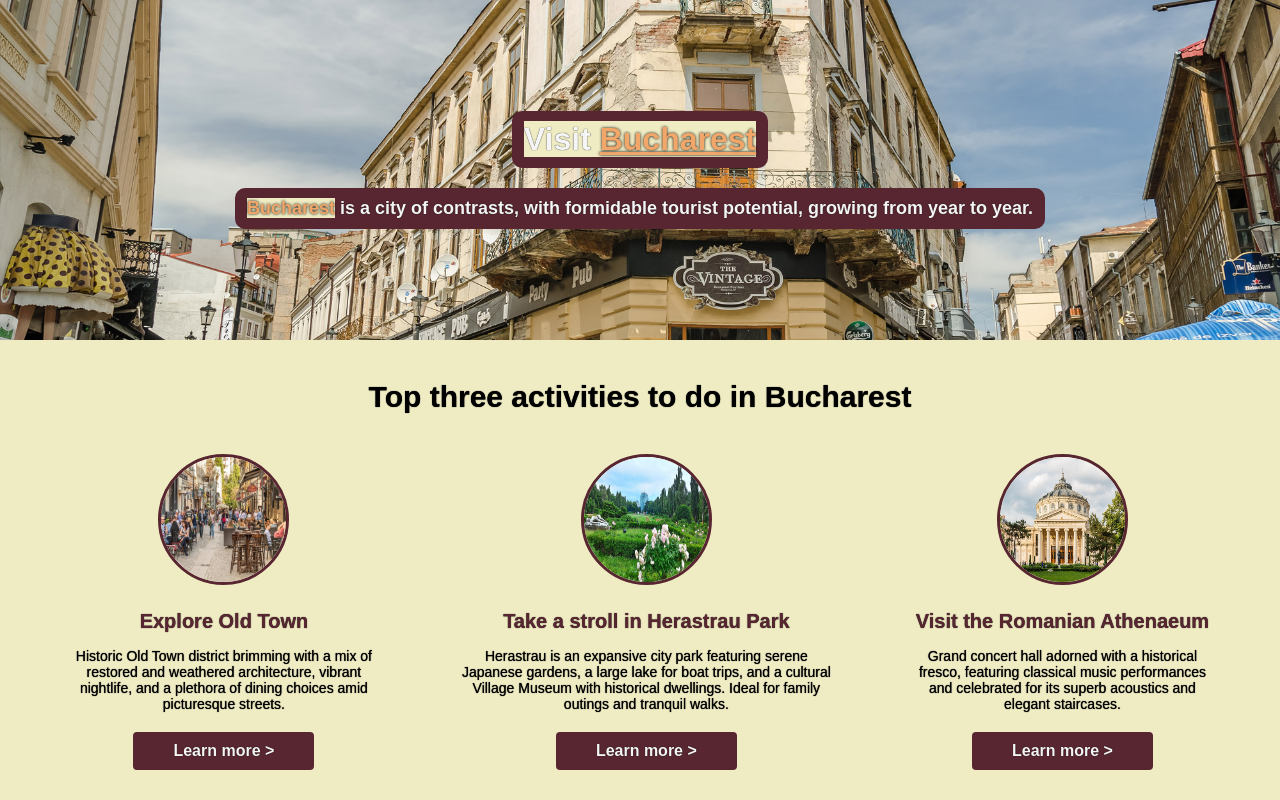
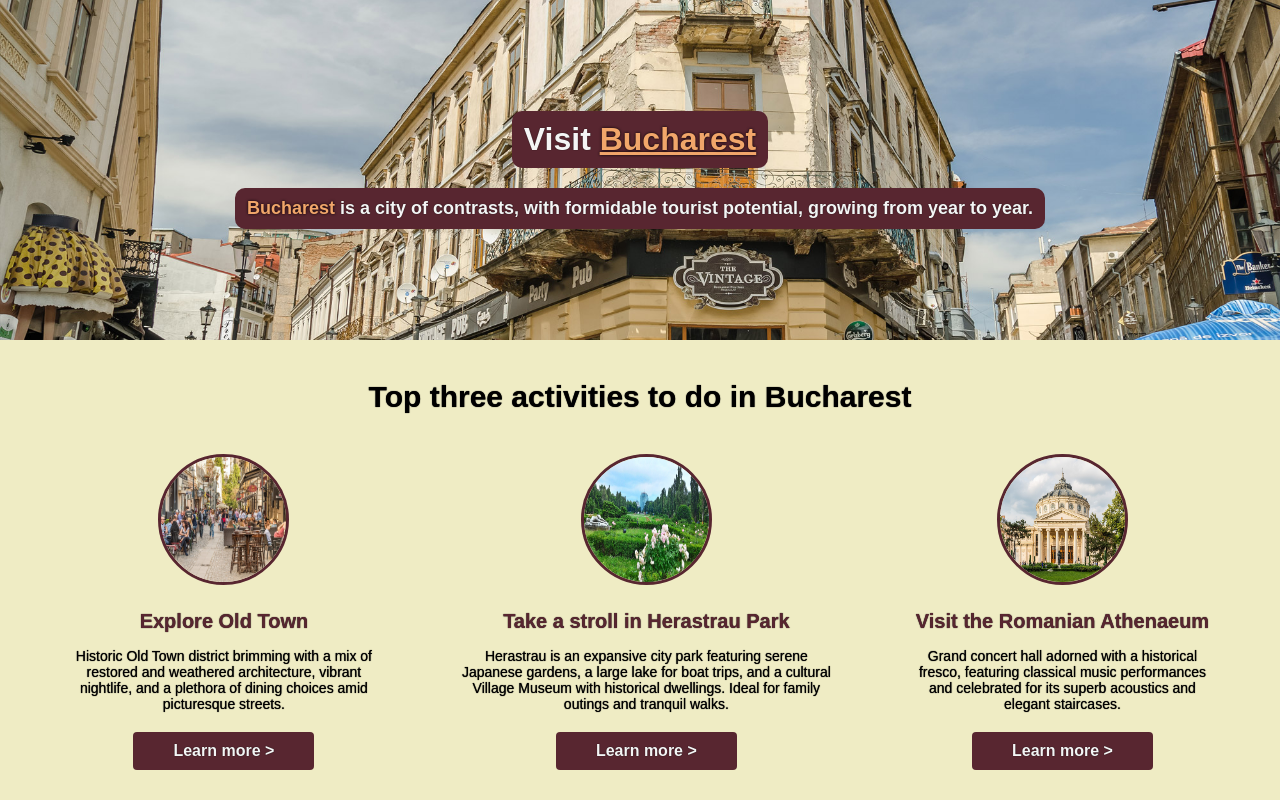
Before and after one commit to flomedeus/scrimba-solo-hometown, a website built with Vite: page index.html in a window 1280 px wide. Built offline with nearby package versions, Linux system fonts and the light colour scheme; a web font is replaced by a local one.

Commit message:
Update styles.css

```diff
--- a/styles.css
+++ b/styles.css
@@ -1,6 +1,5 @@
 * {
     margin:0;
-    background: #EFECC4;
 }
 
 body {
```
